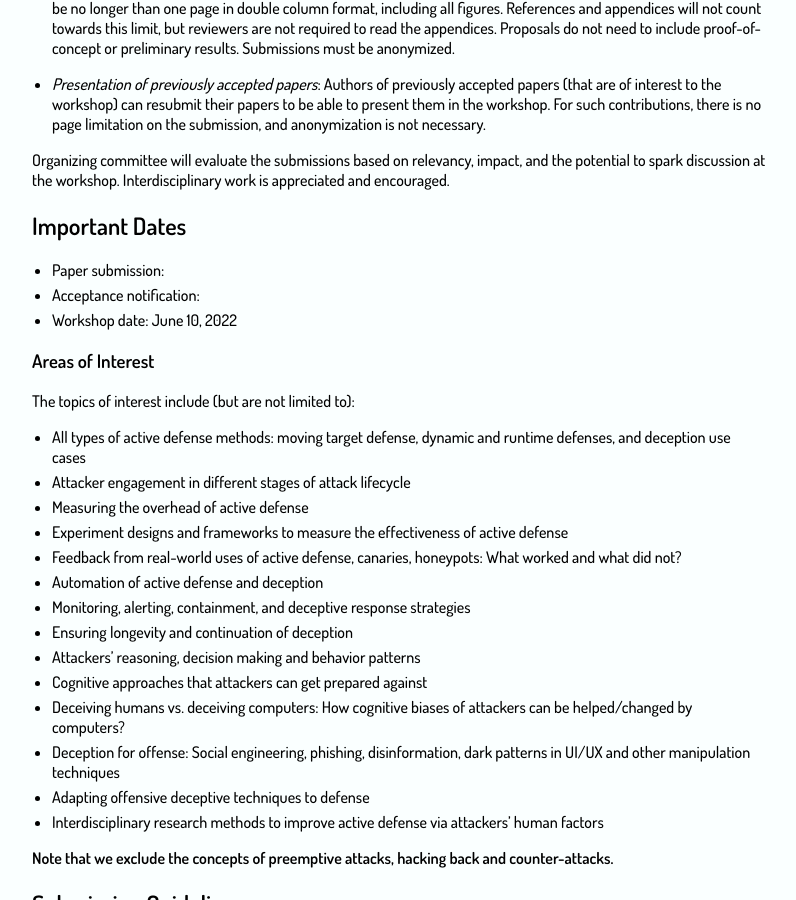
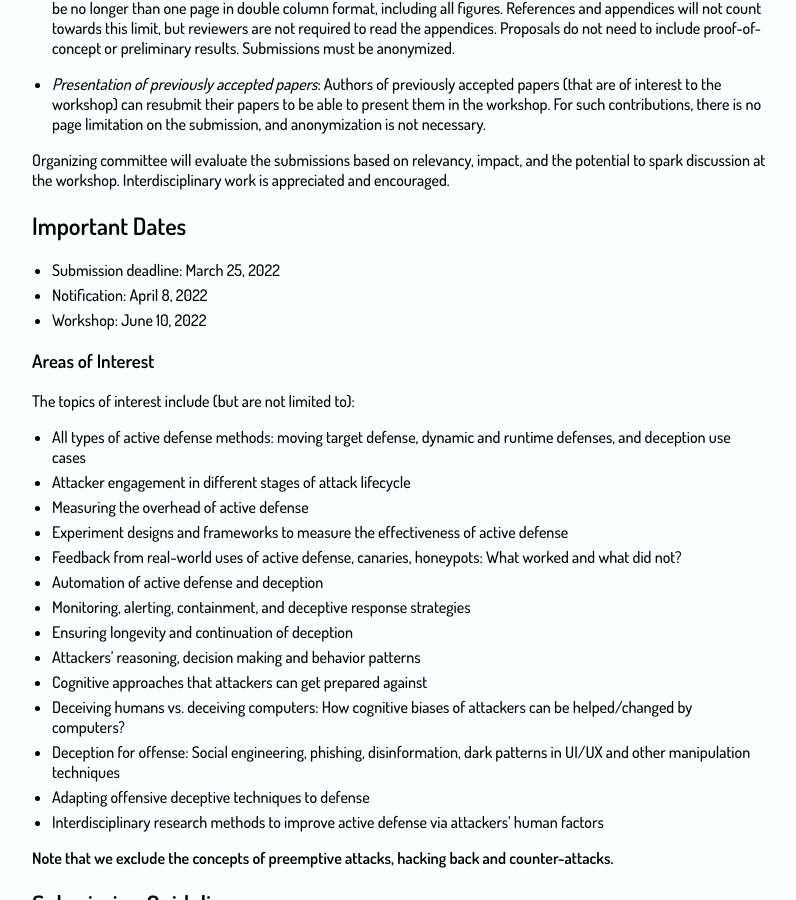
Before and after one commit to BillyPragSec/billypragsec.github.io, a Jekyll site: the page built from index.md, in a window 1280 px wide and 900 px high, scrolled down 1429 px. Shown: the whole window, without its empty margins (233-1029 px from the left). Built offline with Jekyll 4.4.1, drawn with Linux system fonts in a browser that asks for light colours; our own code applies the rules of GitHub Pages for plain Markdown files.

Commit message:
Important dates entry

```diff
--- a/index.md
+++ b/index.md
@@ -38,9 +38,10 @@ Organizing committee will evaluate the submissions based on relevancy, impact, a
 
 ## Important Dates
 
-* Paper submission:
-* Acceptance notification:
-* Workshop date: June 10, 2022
+* Submission deadline: March 25, 2022
+* Notification: April 8, 2022
+* Workshop: June 10, 2022
+
 
 
 ### Areas of Interest
```
